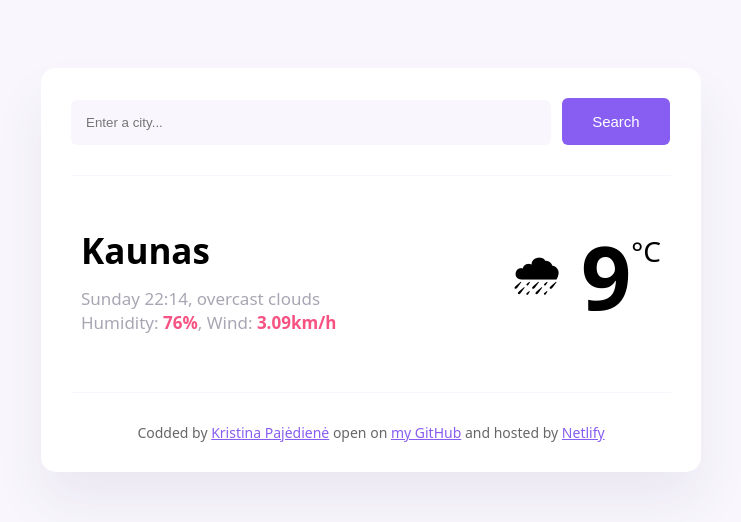
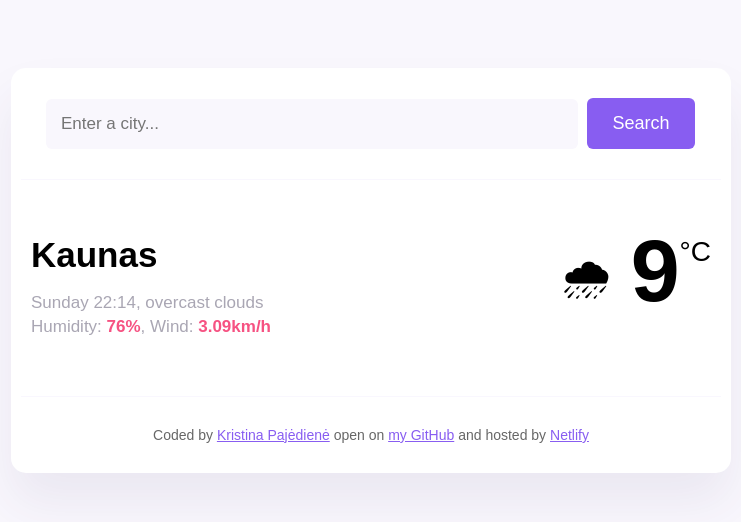
Before and after one commit to krispaje/meteo-app, a plain HTML site: page index.html in a window 1280 px wide. Shown: the whole page, without its empty margins (269-1010 px from the left). Drawn offline with Linux system fonts and the light colour scheme.

Commit message:
updated header css

```diff
--- a/index.html
+++ b/index.html
@@ -15,7 +15,6 @@
   <body>
     <div class="weather-app">
       <header>
-        <div class="weather-app-form">
         <form>
           <input
             type="search"
@@ -25,7 +24,6 @@
           />
           <input type="submit" value="Search" class="weather-app-button" />
         </form>
-        </div>
       </header>
       <main>
         <div class="weather-app-data">
@@ -45,7 +43,7 @@
       </main>
 
       <footer>
-        Codded by
+        Coded by
         <a href="https://github.com/krispaje" target="_blank"
           >Kristina Pajėdienė</a
         >
--- a/src/style.css
+++ b/src/style.css
@@ -1,26 +1,26 @@
 body {
   background-color: #f9f7fd;
-  font-family: system-ui, -apple-system, BlinkMacSystemFont, "Segoe UI", Roboto,
-    Oxygen, Ubuntu, Cantarell, "Open Sans", "Helvetica Neue", sans-serif;
+  font-family: Arial, Helvetica, sans-serif;
   padding-top: 60px;
 }
 
 .weather-app {
   background-color: white;
   margin: 0 auto;
-  width: 600px;
+  width: 700px;
   box-shadow: 0 30px 50px rgba(65, 50, 100, 0.08);
   border-radius: 15px;
-  padding: 30px;
+  padding: 30px 10px;
 }
 header {
   border-bottom: 1px solid #f9f7fe;
-  padding: 0 0 30px 0;
+  padding: 0 10px 30px 25px;
 }
 main {
   padding: 40px 10px;
 }
 .weather-app-search {
+  font-size: 17px;
   border: none;
   background-color: #f9f7fd;
   width: 80%;
@@ -28,13 +28,13 @@ main {
   padding: 15px;
 }
 .weather-app-button {
-  padding: 15px 30px;
+  font-size: 18px;
+  padding: 15px 25px;
   border: none;
   border-radius: 6px;
   background-color: #885df1;
   color: white;
-  margin-left: 7px;
-  font-size: 15px;
+  margin-left: 5px;
 }
 .weather-app-data {
   display: flex;
```
Lines whose indentation alone changed are shown as unchanged.
